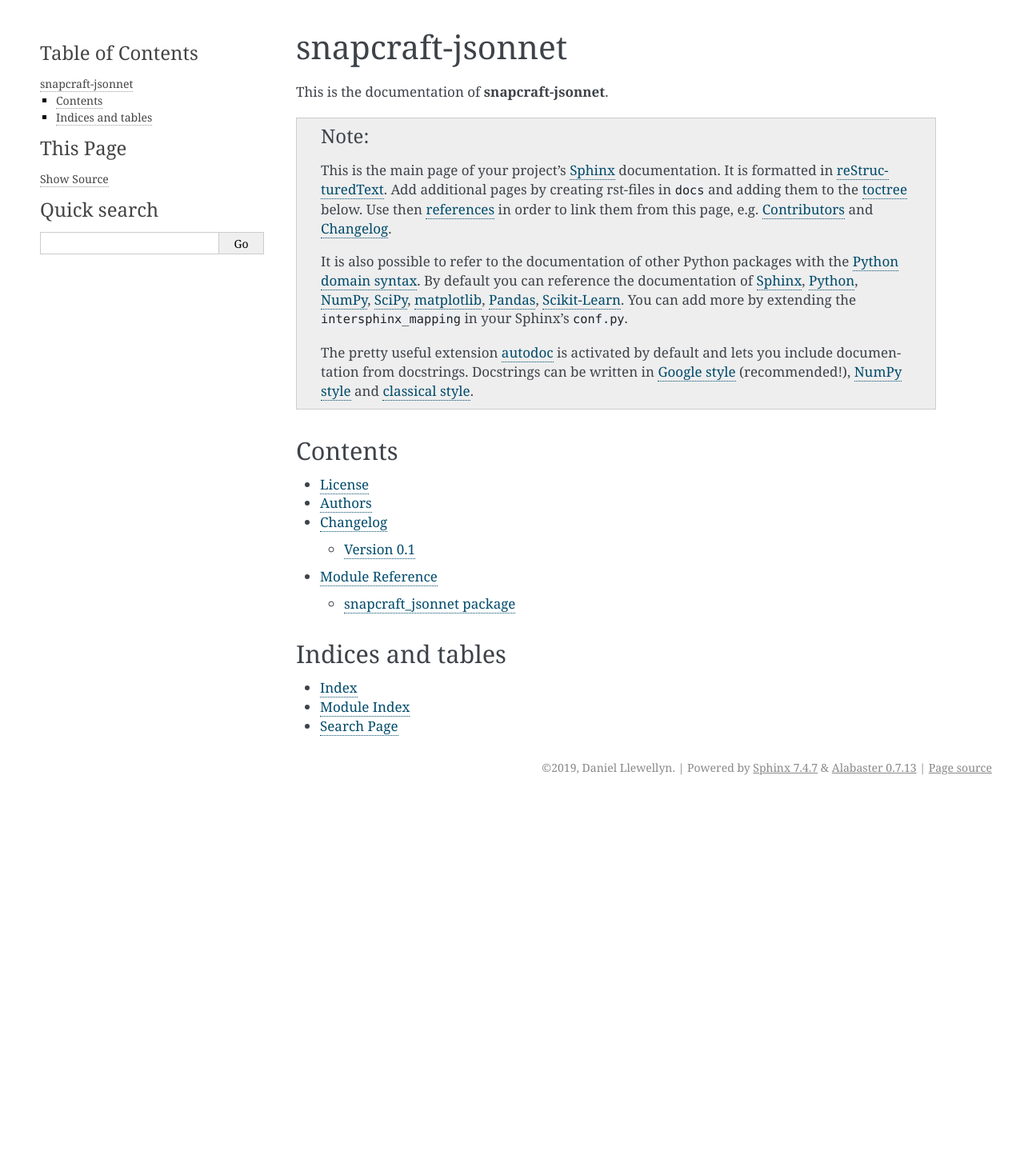
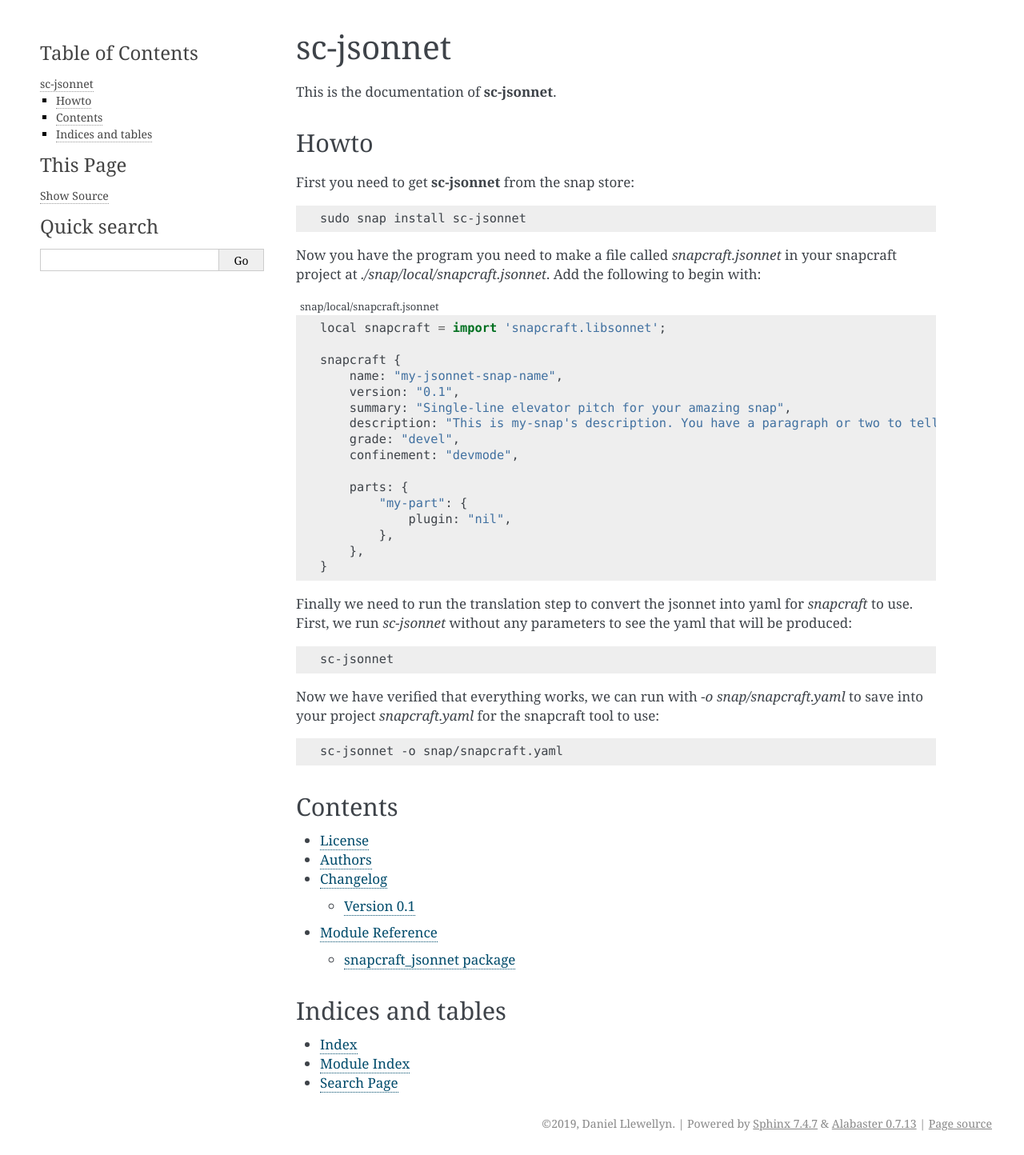
Before and after one commit to diddledan/snapcraft-jsonnet, a Sphinx documentation site: the page built from docs/index.rst, in a window 1280 px wide. Shown: the whole page at 80% size. Built offline with Sphinx 7.4.7, drawn with Linux system fonts in a browser that asks for light colours; before the commit the page ends 999 px from its top, so only the background shows below that.

Commit message:
Update name of command and add some more docs
Signed-off-by: Daniel Llewellyn <daniel@bowlhat.net>

```diff
--- a/docs/conf.py
+++ b/docs/conf.py
@@ -66,7 +66,7 @@
 extensions = ['sphinx.ext.autodoc', 'sphinx.ext.intersphinx', 'sphinx.ext.todo',
               'sphinx.ext.autosummary', 'sphinx.ext.viewcode', 'sphinx.ext.coverage',
               'sphinx.ext.doctest', 'sphinx.ext.ifconfig', 'sphinx.ext.mathjax',
-              'sphinx.ext.napoleon']
+              'sphinx.ext.napoleon', 'sphinx.ext.githubpages']
 
 # Add any paths that contain templates here, relative to this directory.
 templates_path = ['_templates']
--- a/docs/index.rst
+++ b/docs/index.rst
@@ -1,26 +1,57 @@
-=================
-snapcraft-jsonnet
-=================
+==========
+sc-jsonnet
+==========
 
-This is the documentation of **snapcraft-jsonnet**.
+This is the documentation of **sc-jsonnet**.
 
-.. note::
+Howto
+=====
 
-    This is the main page of your project's `Sphinx`_ documentation.
-    It is formatted in `reStructuredText`_. Add additional pages
-    by creating rst-files in ``docs`` and adding them to the `toctree`_ below.
-    Use then `references`_ in order to link them from this page, e.g.
-    :ref:`authors` and :ref:`changes`.
+First you need to get **sc-jsonnet** from the snap store:
 
-    It is also possible to refer to the documentation of other Python packages
-    with the `Python domain syntax`_. By default you can reference the
-    documentation of `Sphinx`_, `Python`_, `NumPy`_, `SciPy`_, `matplotlib`_,
-    `Pandas`_, `Scikit-Learn`_. You can add more by extending the
-    ``intersphinx_mapping`` in your Sphinx's ``conf.py``.
+.. code-block:: bash
 
-    The pretty useful extension `autodoc`_ is activated by default and lets
-    you include documentation from docstrings. Docstrings can be written in
-    `Google style`_ (recommended!), `NumPy style`_ and `classical style`_.
+    sudo snap install sc-jsonnet
+
+Now you have the program you need to make a file called
+`snapcraft.jsonnet` in your snapcraft project at
+`./snap/local/snapcraft.jsonnet`. Add the following to begin with:
+
+.. code-block::
+    :caption: snap/local/snapcraft.jsonnet
+
+    local snapcraft = import 'snapcraft.libsonnet';
+
+    snapcraft {
+        name: "my-jsonnet-snap-name",
+        version: "0.1",
+        summary: "Single-line elevator pitch for your amazing snap",
+        description: "This is my-snap's description. You have a paragraph or two to tell the most important story about your snap. Keep it under 100 words though, we live in tweetspace and your description wants to look good in the snap store.",
+        grade: "devel",
+        confinement: "devmode",
+
+        parts: {
+            "my-part": {
+                plugin: "nil",
+            },
+        },
+    }
+
+Finally we need to run the translation step to convert the jsonnet
+into yaml for `snapcraft` to use. First, we run `sc-jsonnet`
+without any parameters to see the yaml that will be produced:
+
+.. code-block:: bash
+
+    sc-jsonnet
+
+Now we have verified that everything works, we can run with
+`-o snap/snapcraft.yaml` to save into your project `snapcraft.yaml`
+for the snapcraft tool to use:
+
+.. code-block:: bash
+
+    sc-jsonnet -o snap/snapcraft.yaml
 
 
 Contents
--- a/setup.cfg
+++ b/setup.cfg
@@ -57,7 +57,7 @@
 
 [options.entry_points]
 console_scripts =
-    snapcraft-jsonnet = snapcraft_jsonnet.cli:run
+    sc-jsonnet = snapcraft_jsonnet.cli:run
 
 [test]
 # py.test options when running `python setup.py test`
```
Also changed, not shown: 3 other files.
